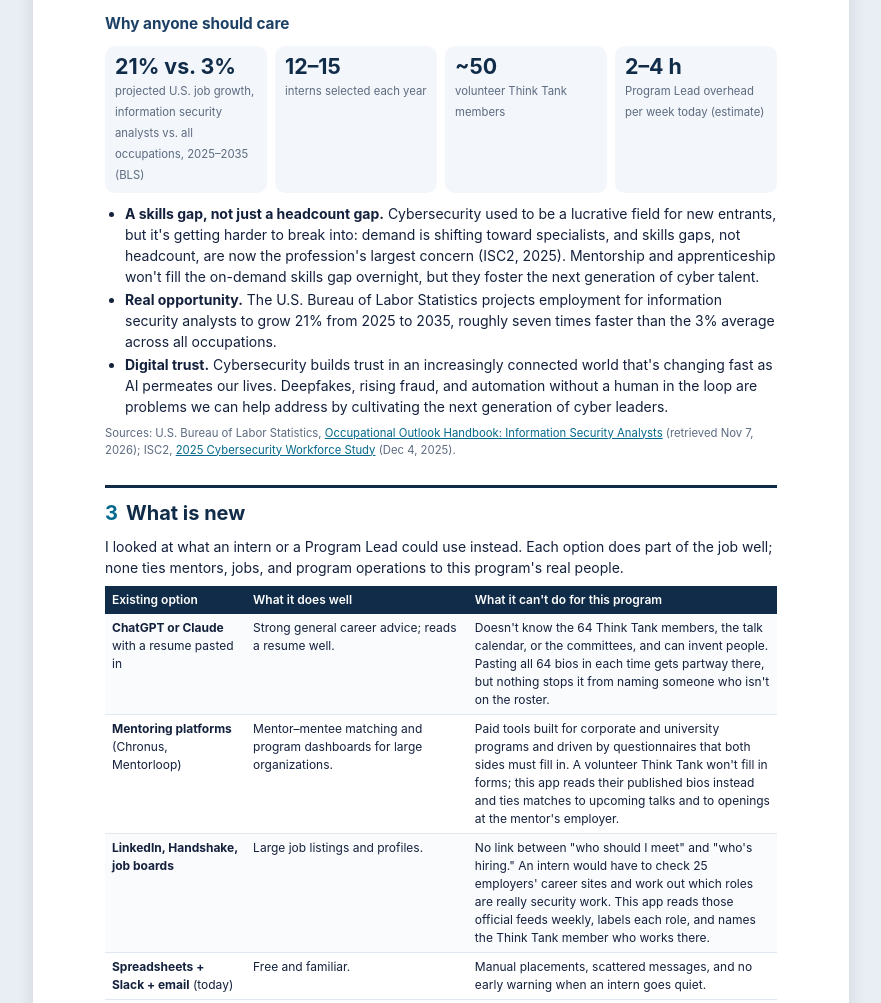
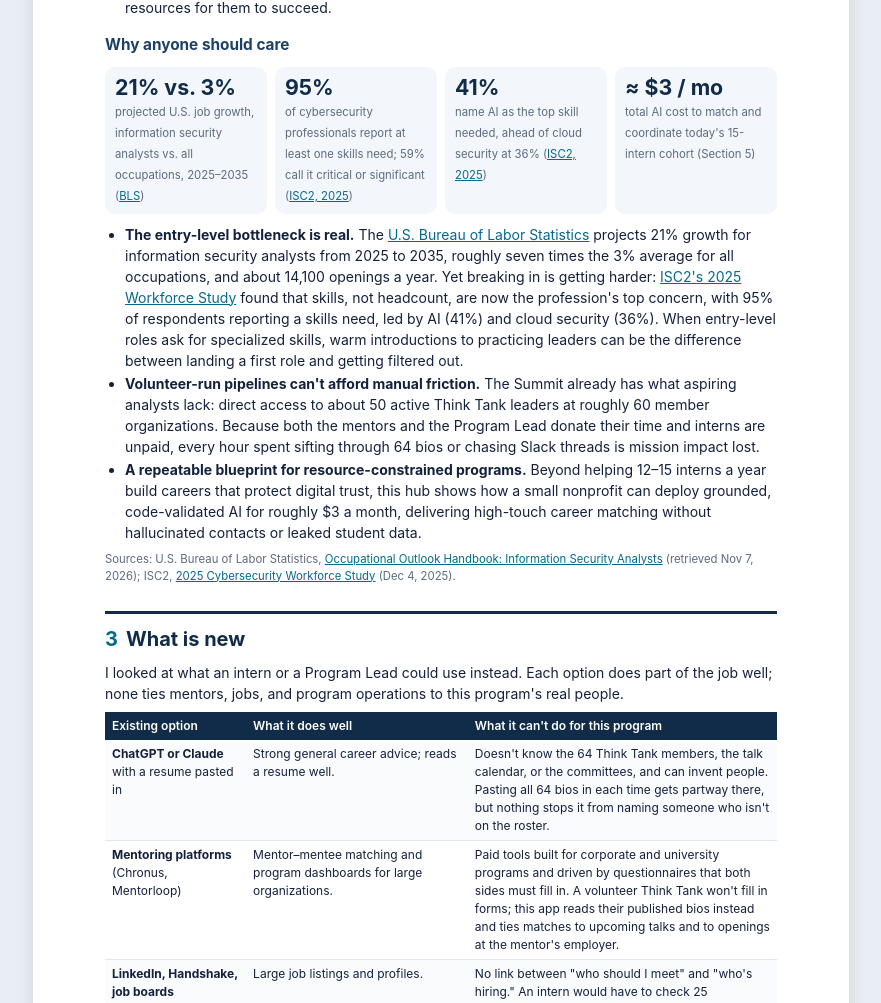
Before and after one commit to michaelnghiem124/CSSInternApp, a plain HTML site: page report.html in a window 1280 px wide. Shown: the part 1255-2258 px from the top of the page, without its empty margins (199-1080 px from the left). Drawn offline with Linux system fonts and the light colour scheme.

Commit message:
Version 2.12: sharper "why care" in the report and slides
- Motivation: "Why anyone should care" now carries external evidence
  instead of repeating program stats: BLS 21% growth and ~14,100
  openings a year; ISC2 2025 skills needs (95%, 59% critical, AI 41%,
  cloud 36%); and the ~$3/month cost of the hub. Bullets reframed
  around the entry-level bottleneck, volunteer friction, and a
  repeatable model for small programs.
- Roster clarified: about 50 active Think Tank members, 64 bios in total
  including Emeritus members.
- Impact: the pilot is described as the next step.
- Slide 2 matches the report.
- Edits drafted with Gemini were moved from the built report.html into
  report/report_src.html so the build keeps them; an unsourced "39%
  hiring freezes" figure was replaced with a verified ISC2 number.

Co-Authored-By: Claude Opus 5.5 <noreply@anthropic.com>

```diff
--- a/report.html
+++ b/report.html
@@ -90,7 +90,7 @@
 <p class="lede" style="margin-top:2px">A workforce needs gap, a volunteering program for busy individuals, and enriched networking opportunities enhanced by AI.</p>
 
 <h3>Who has the problem</h3>
-<p>The Cyber Security Summit is an annual event hosted in Minneapolis that brings together thought leaders across the public, private, military, and not-for-profit sectors to encourage dialogue and network building among current and aspiring IT security professionals. It is organized by a team of about 50 volunteer Think Tank members who develop content programming, engage sponsors, and plan year-long events to keep the community active and engaged.</p>
+<p>The Cyber Security Summit is an annual event hosted in Minneapolis that brings together thought leaders across the public, private, military, and not-for-profit sectors to encourage dialogue and network building among current and aspiring IT security professionals. It is organized by a team of about 50 active volunteer Think Tank members (64 bios in total, including Emeritus members) who develop content programming, engage sponsors, and plan year-long events to keep the community active and engaged.</p>
 <p>The Summit selects 12–15 interns per year to support its mission of developing the next generation of cybersecurity talent. I know the value firsthand: my own career began as a Summit intern in 2011. The program has three outcomes:</p>
 <ol>
   <li><b>A mentorship pipeline.</b> College students and people pivoting into cybersecurity connect with leaders in this space, and those connections lead to full-time positions.</li>
@@ -108,15 +108,15 @@
 
 <h3>Why anyone should care</h3>
 <div class="stats">
-  <div class="stat"><b>21% vs. 3%</b><span>projected U.S. job growth, information security analysts vs. all occupations, 2025–2035 (BLS)</span></div>
-  <div class="stat"><b>12–15</b><span>interns selected each year</span></div>
-  <div class="stat"><b>~50</b><span>volunteer Think Tank members</span></div>
-  <div class="stat"><b>2–4 h</b><span>Program Lead overhead per week today (estimate)</span></div>
+  <div class="stat"><b>21% vs. 3%</b><span>projected U.S. job growth, information security analysts vs. all occupations, 2025–2035 (<a href="https://www.bls.gov/ooh/computer-and-information-technology/information-security-analysts.htm">BLS</a>)</span></div>
+  <div class="stat"><b>95%</b><span>of cybersecurity professionals report at least one skills need; 59% call it critical or significant (<a href="https://www.isc2.org/Insights/2025/12/ISC2-publishes-2025-cybersecurity-workforce-study">ISC2, 2025</a>)</span></div>
+  <div class="stat"><b>41%</b><span>name AI as the top skill needed, ahead of cloud security at 36% (<a href="https://www.isc2.org/Insights/2025/12/ISC2-publishes-2025-cybersecurity-workforce-study">ISC2, 2025</a>)</span></div>
+  <div class="stat"><b>≈ $3 / mo</b><span>total AI cost to match and coordinate today's 15-intern cohort (Section 5)</span></div>
 </div>
 <ul>
-  <li><b>A skills gap, not just a headcount gap.</b> Cybersecurity used to be a lucrative field for new entrants, but it's getting harder to break into: demand is shifting toward specialists, and skills gaps, not headcount, are now the profession's largest concern (ISC2, 2025). Mentorship and apprenticeship won't fill the on-demand skills gap overnight, but they foster the next generation of cyber talent.</li>
-  <li><b>Real opportunity.</b> The U.S. Bureau of Labor Statistics projects employment for information security analysts to grow 21% from 2025 to 2035, roughly seven times faster than the 3% average across all occupations.</li>
-  <li><b>Digital trust.</b> Cybersecurity builds trust in an increasingly connected world that's changing fast as AI permeates our lives. Deepfakes, rising fraud, and automation without a human in the loop are problems we can help address by cultivating the next generation of cyber leaders.</li>
+  <li><b>The entry-level bottleneck is real.</b> The <a href="https://www.bls.gov/ooh/computer-and-information-technology/information-security-analysts.htm">U.S. Bureau of Labor Statistics</a> projects 21% growth for information security analysts from 2025 to 2035, roughly seven times the 3% average for all occupations, and about 14,100 openings a year. Yet breaking in is getting harder: <a href="https://www.isc2.org/Insights/2025/12/ISC2-publishes-2025-cybersecurity-workforce-study">ISC2's 2025 Workforce Study</a> found that skills, not headcount, are now the profession's top concern, with 95% of respondents reporting a skills need, led by AI (41%) and cloud security (36%). When entry-level roles ask for specialized skills, warm introductions to practicing leaders can be the difference between landing a first role and getting filtered out.</li>
+  <li><b>Volunteer-run pipelines can't afford manual friction.</b> The Summit already has what aspiring analysts lack: direct access to about 50 active Think Tank leaders at roughly 60 member organizations. Because both the mentors and the Program Lead donate their time and interns are unpaid, every hour spent sifting through 64 bios or chasing Slack threads is mission impact lost.</li>
+  <li><b>A repeatable blueprint for resource-constrained programs.</b> Beyond helping 12–15 interns a year build careers that protect digital trust, this hub shows how a small nonprofit can deploy grounded, code-validated AI for roughly $3 a month, delivering high-touch career matching without hallucinated contacts or leaked student data.</li>
 </ul>
 <p class="xs">Sources: U.S. Bureau of Labor Statistics, <a href="https://www.bls.gov/ooh/computer-and-information-technology/information-security-analysts.htm">Occupational Outlook Handbook: Information Security Analysts</a> (retrieved Nov 7, 2026); ISC2, <a href="https://www.isc2.org/Insights/2025/12/ISC2-publishes-2025-cybersecurity-workforce-study">2025 Cybersecurity Workforce Study</a> (Dec 4, 2025).</p>
 
@@ -355,7 +355,7 @@ TEST 3 - per-minute rate limit (RATE_LIMIT_PER_MINUTE = 6)
   <li><b>Job search, newly possible.</b> The app reads 25 Think Tank and Emeritus member employers' official job feeds weekly (about 230 candidate postings after the November 14 refresh), keeps the 23 that are early-career, security-relevant, and in the US, and names the Think Tank member at each employer for a warm introduction. Doing that by hand means checking 25 career sites. Another 35 member organizations have no feed the app can read, and the app says why for each.</li>
   <li><b>Mission.</b> Every intern who lands a first security role through a Think Tank connection is the program's purpose, in a field the BLS projects to grow 21% from 2025 to 2035.</li>
 </ul>
-<div class="callout warn"><b>Real-user evidence: not collected yet.</b> All runs so far use a fictional test intern and my own use as Program Lead. Before submission I plan a one-week pilot: give 3–5 past interns an access code, have each run Mentor Match and Opportunity Match, and ask three questions ("How long did finding mentors take you last year?", "Would you contact the people it suggested? (1–5)", "Was anything wrong or invented?"), and time my own Monday coordination the old way and with the hub.</div>
+<div class="callout warn"><b>Real-user evidence: not collected yet.</b> All runs so far use a fictional test intern and my own use as Program Lead. As the next step, I plan a one-week pilot: give 3–5 past interns an access code, have each run Mentor Match and Opportunity Match, and ask three questions ("How long did finding mentors take you last year?", "Would you contact the people it suggested? (1–5)", "Was anything wrong or invented?"), and time my own Monday coordination the old way and with the hub.</div>
 
 <!-- ============================ 8. LIMITS ============================ -->
 <h2><span class="n">8</span>Limits and next steps</h2>
```
Also changed, not shown: report/report_src.html (+9 -9 lines), report/slides_src.html (+2 -2 lines), slides.html (+2 -2 lines).
